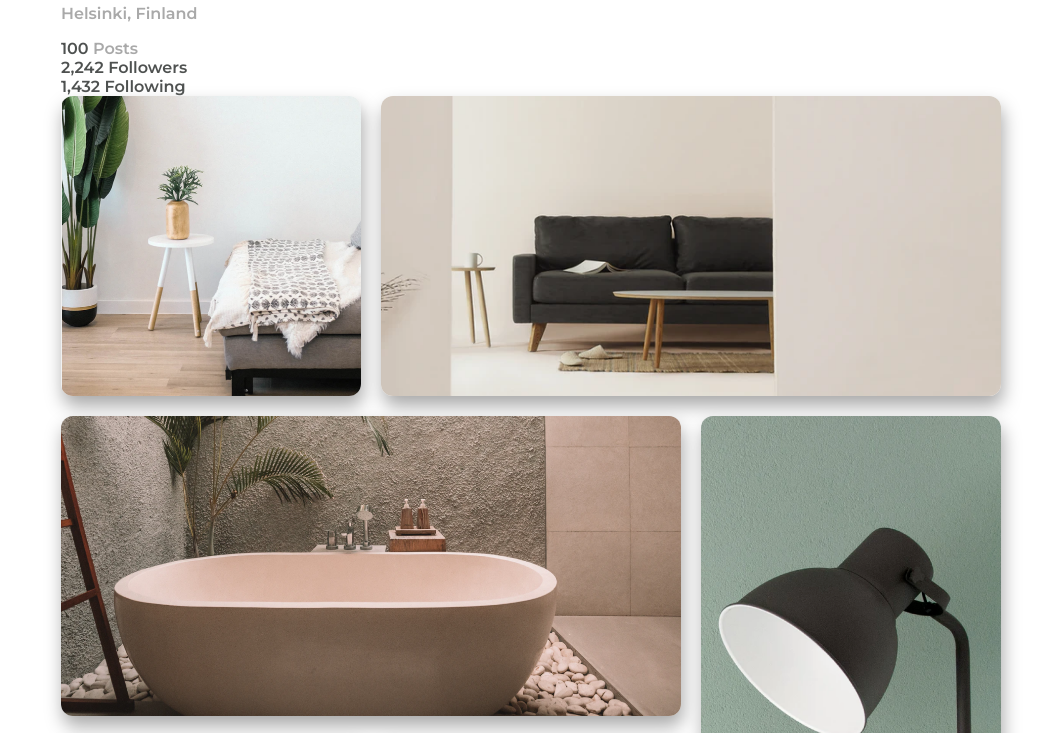
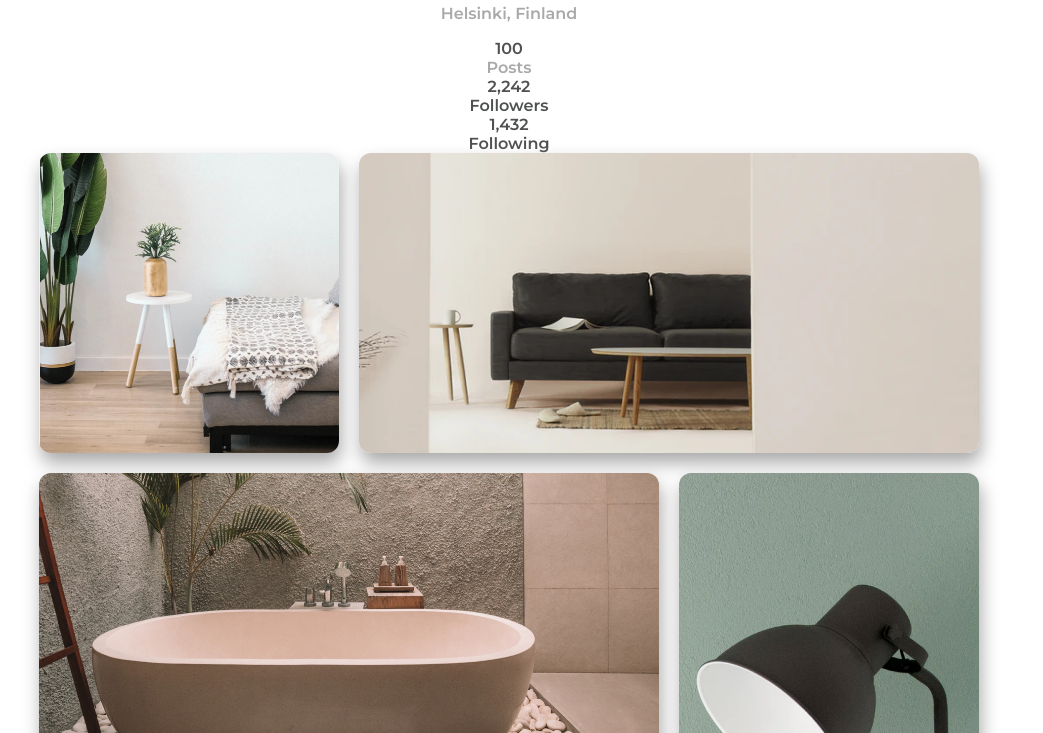
Before and after one commit to MarianaGT/responsive-gallery, a plain HTML site: page index.html in a window 1280 px wide. Shown: the part 263-996 px from the top of the page, without its empty margins (131-1174 px from the left). Drawn offline with Linux system fonts and the light colour scheme.

Commit message:
all elements centered and info-boxes added

```diff
--- a/index.html
+++ b/index.html
@@ -12,15 +12,15 @@
     <img class="avatar" src="images/profilePhoto.png" alt="">
     <h2>Rodney Cotton</h2>
     <p class="gray">Helsinki, Finland</p>
-    <div>
+    <div class="info-box">
       <span>100</span>
       <span class="gray">Posts</span>
     </div>
-    <div>
+    <div class="info-box">
       <span>2,242</span>
       <span>Followers</span>
     </div>
-    <div>
+    <div class="info-box">
       <span>1,432</span>
       <span>Following</span>
     </div>
--- a/styles.css
+++ b/styles.css
@@ -11,8 +11,8 @@ body {
   margin: 0 auto;
 }
 
-.header {
-
+h2, p {
+  text-align: center;
 }
 
 .gray {
@@ -26,13 +26,23 @@ body {
   display: block;
 }
 
+.info-box {
+  display: flex;
+  flex-direction: column;
+  justify-content: center;
+  align-items: center;
+}
+
+.flex {
+  display: flex;
+}
+
 .grid-container {
   display: grid;
   grid-template-columns: 300px 300px 300px;
   grid-template-rows: 300px 300px 300px;
   grid-gap: 20px;
-  margin: 0 auto;
-  float: center;
+  justify-content: center;
 }
 
 .grid-container img {
```
